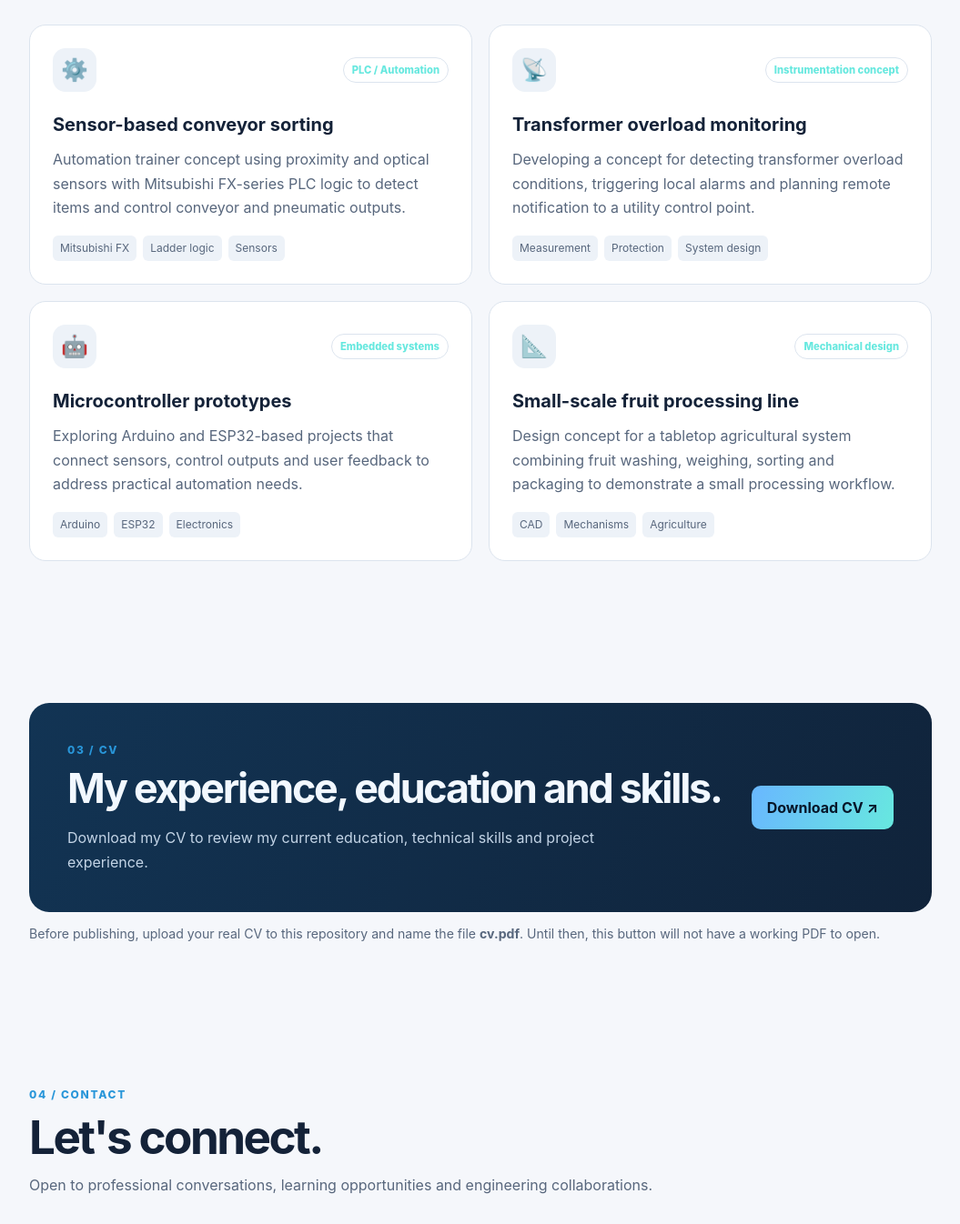
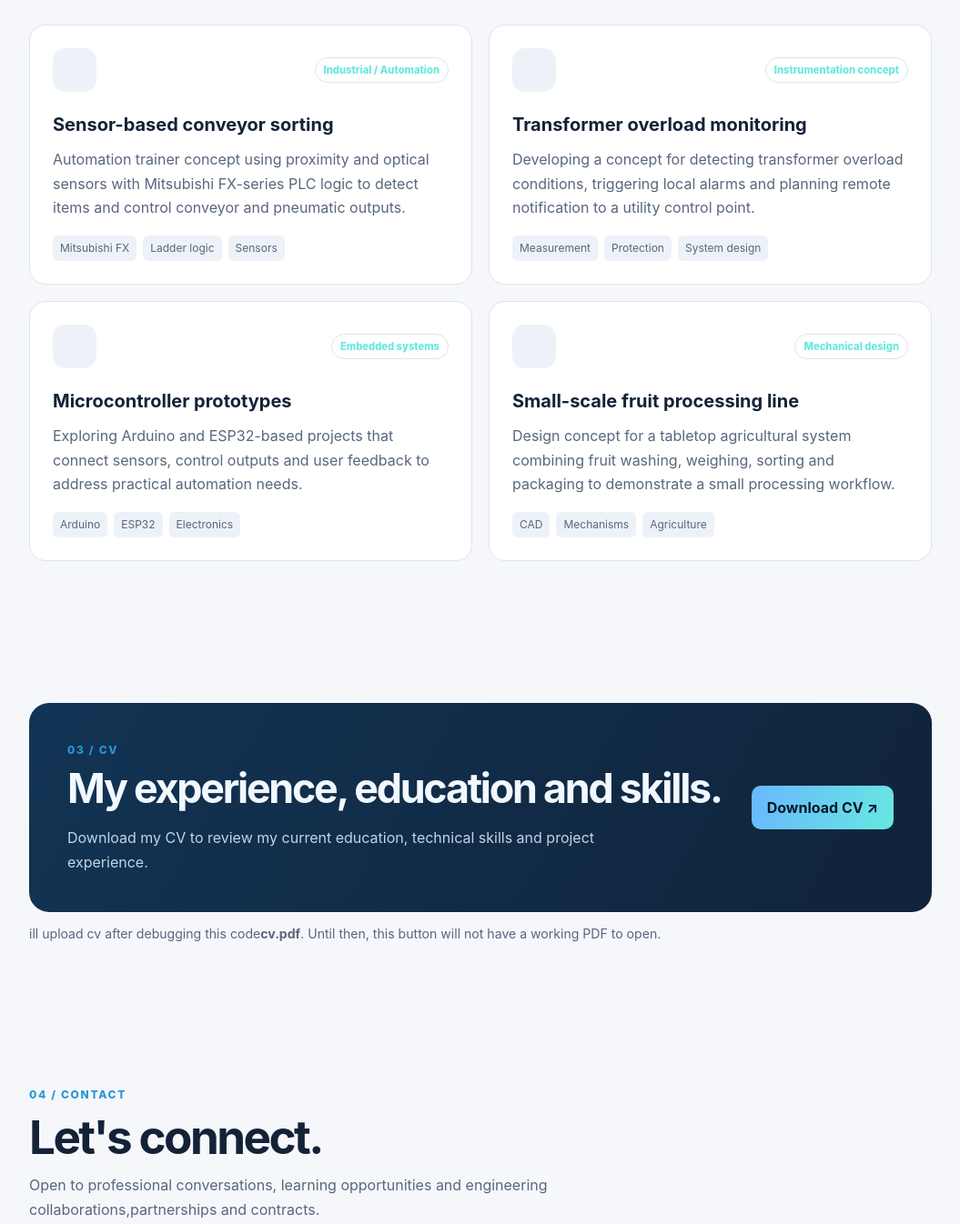
Before and after one commit to ramses9069/MUSILA-ARNOLD.github.io, a plain HTML site: page index.html in a window 1280 px wide. Shown: the part 1814-3160 px from the top of the page at 91% size, without its empty margins (112-1167 px from the left). Drawn offline with Linux system fonts and the light colour scheme.

Commit message:
Update index.html

```diff
--- a/index.html
+++ b/index.html
@@ -19,7 +19,7 @@
     "name":"Musila Arnold Mulili",
     "url":"https://ramses9069.github.io/MUSILA-ARNOLD.github.io/",
     "jobTitle":"MECHATRONICS TECHNICIAN",
-    "knowsAbout":["Mechatronics","PLC automation","Electromechanical systems","Robotics","Embedded systems","CAD design and prototyping"]
+    "knowsAbout":["Mechatronics","Industrial automation","Electromechanical systems","Robotics","Embedded systems","CAD design and prototyping"]
   }
   </script>
   <style>
@@ -128,18 +128,18 @@
     <section class="content reveal" id="projects">
       <div class="section-head"><div class="kicker">02 / Selected work</div><h2>Projects & engineering concepts.</h2><p class="lead">A growing portfolio of practical builds and design concepts. Replace these summaries with your own photos, circuit diagrams, code, CAD renders and verified test results as they become available.</p></div>
       <div class="projects">
-        <article class="project"><div class="project-top"><div class="project-icon">⚙️</div><span class="status">PLC / Automation</span></div><h3>Sensor-based conveyor sorting</h3><p>Automation trainer concept using proximity and optical sensors with Mitsubishi FX-series PLC logic to detect items and control conveyor and pneumatic outputs.</p><div class="tags"><span>Mitsubishi FX</span><span>Ladder logic</span><span>Sensors</span></div></article>
-        <article class="project"><div class="project-top"><div class="project-icon">📡</div><span class="status">Instrumentation concept</span></div><h3>Transformer overload monitoring</h3><p>Developing a concept for detecting transformer overload conditions, triggering local alarms and planning remote notification to a utility control point.</p><div class="tags"><span>Measurement</span><span>Protection</span><span>System design</span></div></article>
-        <article class="project"><div class="project-top"><div class="project-icon">🤖</div><span class="status">Embedded systems</span></div><h3>Microcontroller prototypes</h3><p>Exploring Arduino and ESP32-based projects that connect sensors, control outputs and user feedback to address practical automation needs.</p><div class="tags"><span>Arduino</span><span>ESP32</span><span>Electronics</span></div></article>
-        <article class="project"><div class="project-top"><div class="project-icon">📐</div><span class="status">Mechanical design</span></div><h3>Small-scale fruit processing line</h3><p>Design concept for a tabletop agricultural system combining fruit washing, weighing, sorting and packaging to demonstrate a small processing workflow.</p><div class="tags"><span>CAD</span><span>Mechanisms</span><span>Agriculture</span></div></article>
+        <article class="project"><div class="project-top"><div class="project-icon"></div><span class="status">Industrial / Automation</span></div><h3>Sensor-based conveyor sorting</h3><p>Automation trainer concept using proximity and optical sensors with Mitsubishi FX-series PLC logic to detect items and control conveyor and pneumatic outputs.</p><div class="tags"><span>Mitsubishi FX</span><span>Ladder logic</span><span>Sensors</span></div></article>
+        <article class="project"><div class="project-top"><div class="project-icon"></div><span class="status">Instrumentation concept</span></div><h3>Transformer overload monitoring</h3><p>Developing a concept for detecting transformer overload conditions, triggering local alarms and planning remote notification to a utility control point.</p><div class="tags"><span>Measurement</span><span>Protection</span><span>System design</span></div></article>
+        <article class="project"><div class="project-top"><div class="project-icon"></div><span class="status">Embedded systems</span></div><h3>Microcontroller prototypes</h3><p>Exploring Arduino and ESP32-based projects that connect sensors, control outputs and user feedback to address practical automation needs.</p><div class="tags"><span>Arduino</span><span>ESP32</span><span>Electronics</span></div></article>
+        <article class="project"><div class="project-top"><div class="project-icon"></div><span class="status">Mechanical design</span></div><h3>Small-scale fruit processing line</h3><p>Design concept for a tabletop agricultural system combining fruit washing, weighing, sorting and packaging to demonstrate a small processing workflow.</p><div class="tags"><span>CAD</span><span>Mechanisms</span><span>Agriculture</span></div></article>
       </div>
     </section>
     <section class="content reveal" id="cv">
       <div class="callout"><div><div class="kicker">03 / CV</div><h2>My experience, education and skills.</h2><p>Download my CV to review my current education, technical skills and project experience.</p></div><a class="btn primary" href="cv.pdf">Download CV ↗</a></div>
-      <p class="lead" style="margin-top:12px;font-size:.88rem">Before publishing, upload your real CV to this repository and name the file <strong>cv.pdf</strong>. Until then, this button will not have a working PDF to open.</p>
+      <p class="lead" style="margin-top:12px;font-size:.88rem">ill upload cv after debugging this code<strong>cv.pdf</strong>. Until then, this button will not have a working PDF to open.</p>
     </section>
     <section class="content reveal" id="contact">
-      <div class="section-head"><div class="kicker">04 / Contact</div><h2>Let's connect.</h2><p class="lead">Open to professional conversations, learning opportunities and engineering collaborations.</p></div>
+      <div class="section-head"><div class="kicker">04 / Contact</div><h2>Let's connect.</h2><p class="lead">Open to professional conversations, learning opportunities and engineering collaborations,partnerships and contracts.</p></div>
       <div class="contact-grid">
         <div class="panel"><h3>Professional profiles</h3><a class="contact-link" href="https://github.com/ramses9069" target="_blank" rel="noopener noreferrer"><span><strong>GitHub</strong><small>Code and project documentation</small></span><span>↗</span></a><a class="contact-link" href="https://www.linkedin.com/" target="_blank" rel="noopener noreferrer"><span><strong>LinkedIn</strong><small>Professional profile</small></span><span>↗</span></a></div>
         <div class="panel"><h3>Contact details</h3><p class="lead">linkedin.</p><p><strong>Location:</strong> Kenya</p><p><strong>Email:</strong>mulilimusila87@gmail.com</p></div>
```
